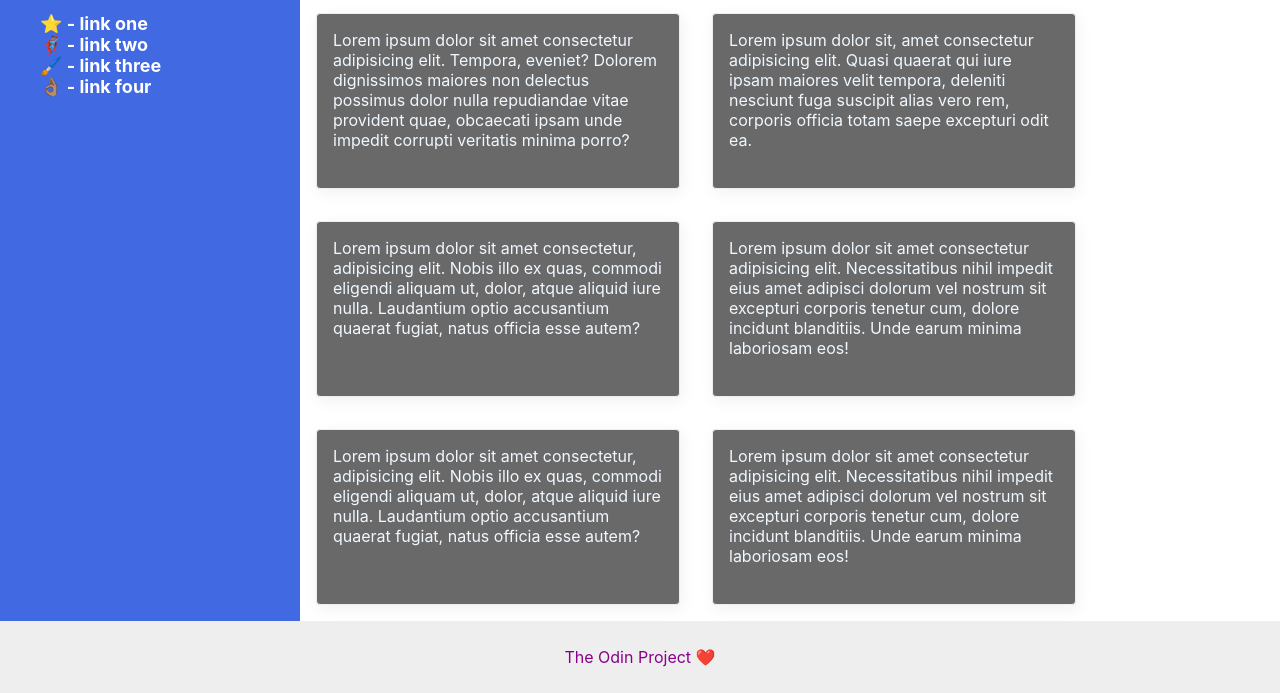
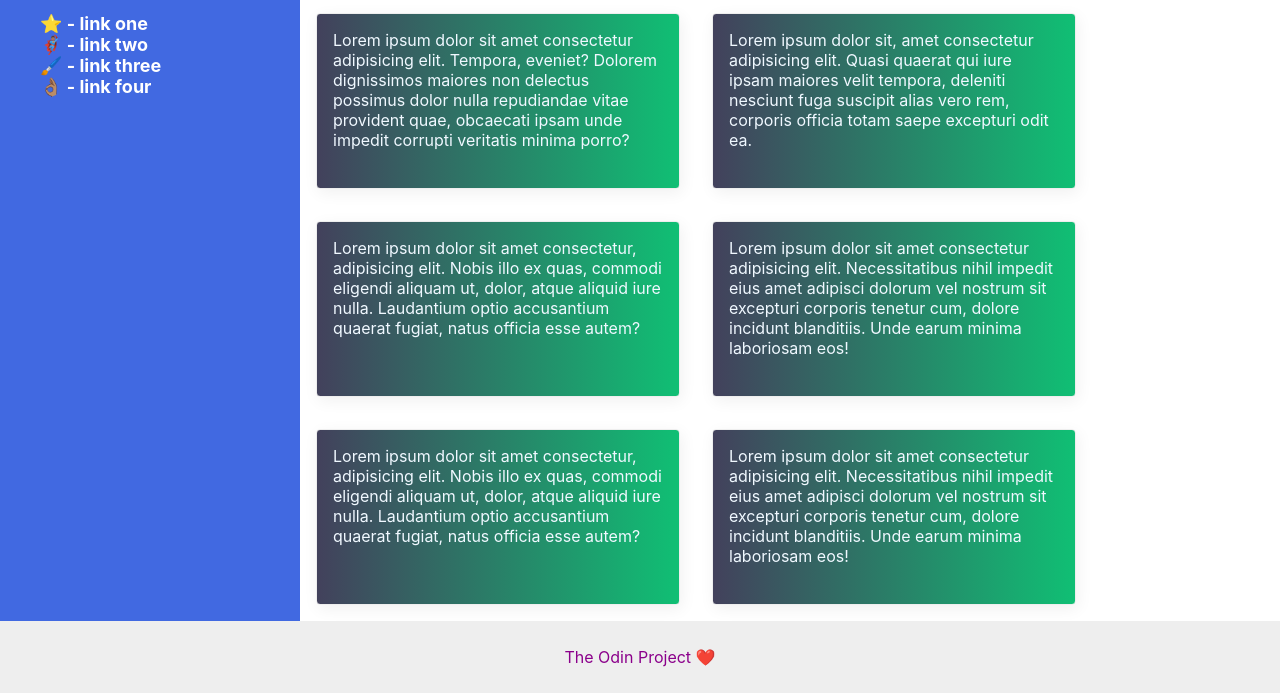
Before and after one commit to Knutsen87/css-flex-07-layout2, a plain HTML site: page css-flex-07-layout-02/index.html in a window 1280 px wide. Shown: the part 107-800 px from the top of the page. Drawn offline with Linux system fonts and the light colour scheme.

Commit message:
.card -> Background-color changed. Added linear-gradient.

```diff
--- a/css-flex-07-layout-02/style.css
+++ b/css-flex-07-layout-02/style.css
@@ -40,8 +40,8 @@ body {
     border: 1px solid #eee;
     box-shadow: 2px 4px 16px rgba(0, 0, 0, .06);
     border-radius: 4px;
-    background-color: dimgrey;
-    color:aliceblue;
+    background: rgb(0, 212, 255);
+    background: linear-gradient(90deg, rgba(0, 212, 255, 1) 0%, rgba(2, 0, 36, 0.7455357142857143) 0%, rgba(16, 191, 116, 1) 100%);    color:aliceblue;
     padding: 16px;
     margin: 16px;
     width: 330px;
```
